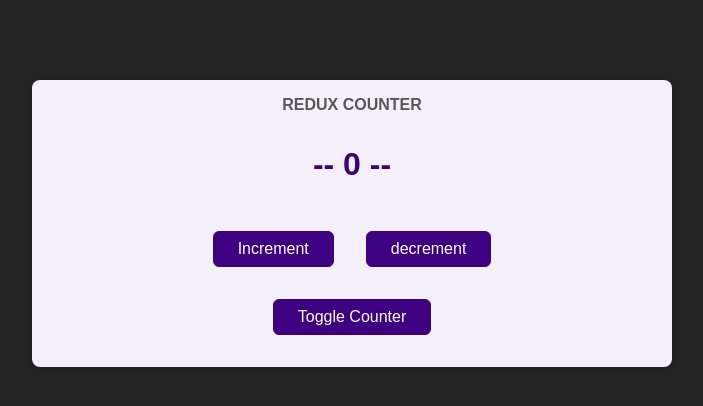
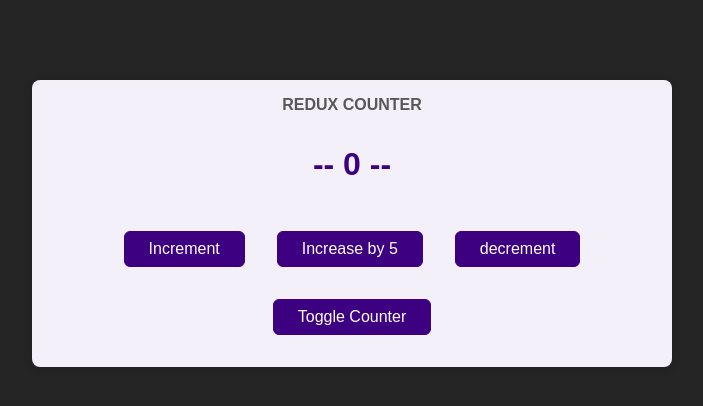
Before and after one commit to Trucker9/reactjs_sandbox, a React (Create React App) app in the folder 10th/: page / in a window 1280 px wide. Shown: the top 406 px of the page, without its empty margins (288-991 px from the left). Built offline with nearby package versions, Linux system fonts and the light colour scheme.

Commit message:
action with payloads (extra data)

```diff
--- a/10th/src/components/Counter.js
+++ b/10th/src/components/Counter.js
@@ -8,7 +8,6 @@ const Counter = () => {
 
   // This function gets the whole state and returns what we are interested in.
   const extractorFn = (state) => {
-
     return state.counter;
   };
   // Extracting data from store with useSelector and extractorFn.
@@ -27,12 +26,16 @@ const Counter = () => {
     const action = { type: 'DECREMENT' };
     dispatch(action);
   };
+  const IncreaseHandler = () => {
+    dispatch({ type: 'INCREMENT', by: 5 });
+  };
   return (
     <main className={classes.counter}>
       <h1>Redux Counter</h1>
       <div className={classes.value}>-- {counterValue} --</div>
       <div>
         <button onClick={incHandler}>Increment</button>
+        <button onClick={IncreaseHandler}>Increase by 5</button>
         <button onClick={decHandler}>decrement</button>
       </div>
       <button onClick={toggleCounterHandler}>Toggle Counter</button>
--- a/10th/src/store/index.js
+++ b/10th/src/store/index.js
@@ -2,10 +2,15 @@ import { createStore } from 'redux';
 
 // Reducer Function that is responsible for changing store.
 const counterReducer = (existingState = { counter: 0 }, action) => {
+  console.log(action);
+  if (action.type === 'INCREMENT' && action.by)
+    return { counter: existingState.counter + 5 };
   if (action.type === 'INCREMENT')
     return { counter: existingState.counter + 1 };
+
   if (action.type === 'DECREMENT')
     return { counter: existingState.counter - 1 };
+
   return existingState;
 };
 // Creating store and giving access to its reducer function.
```
